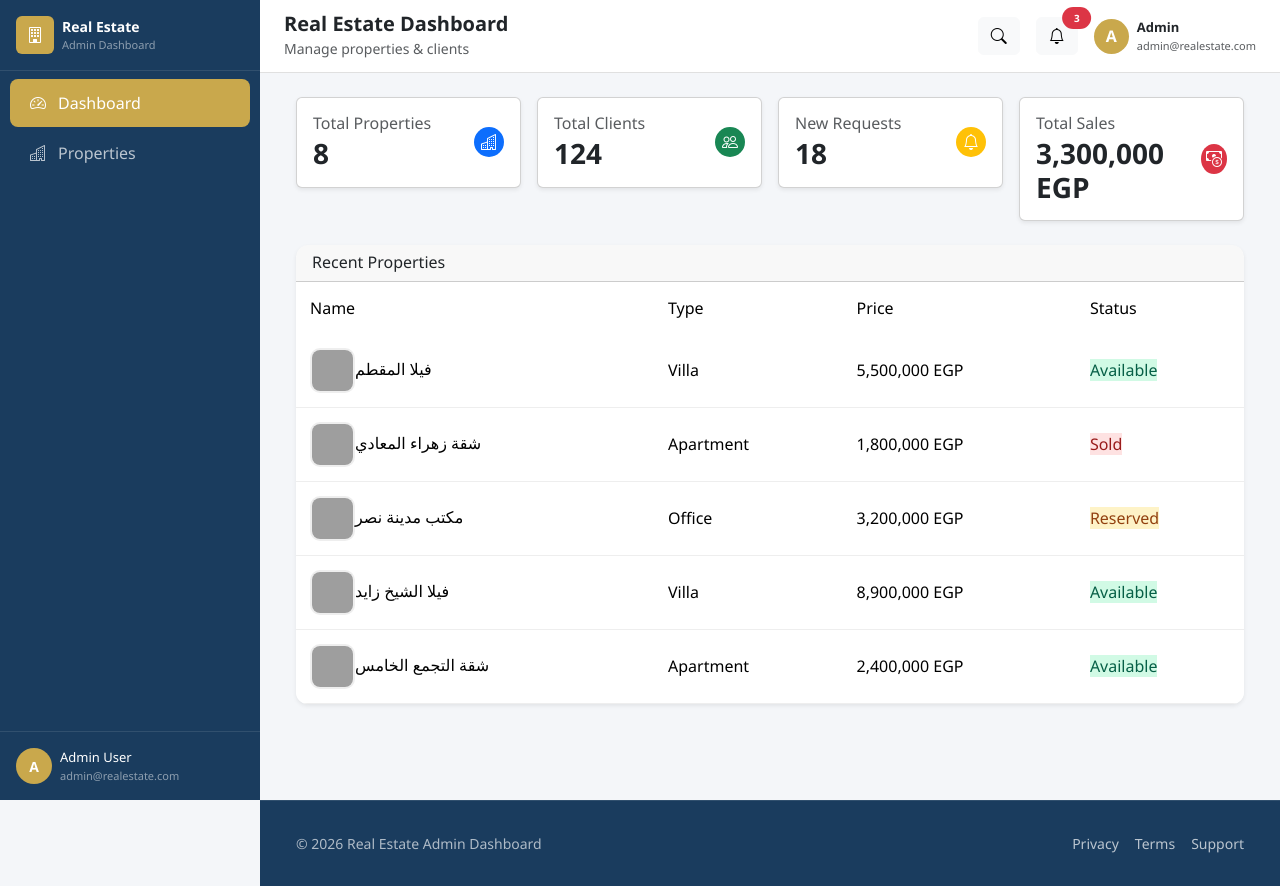
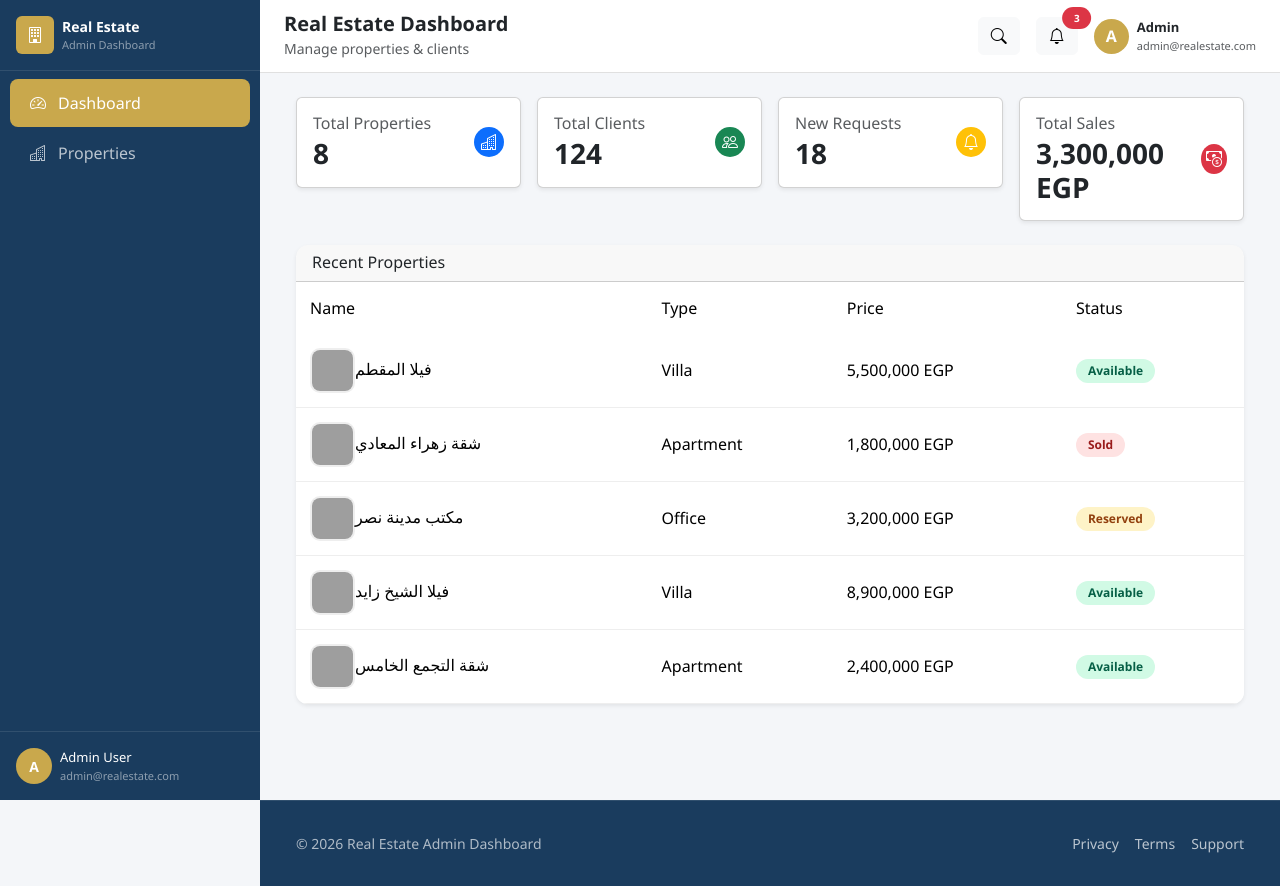
Before and after one commit to abdelrhman-shibl44/real-estate-admin-dashboard, a React (Vite) app: page / in a window 1280 px wide. Built offline with nearby package versions, Linux system fonts and the light colour scheme; grey boxes are pictures that could not be loaded.

Commit message:
Fix badge className formatting for property status in RecentProperties component

```diff
--- a/src/components/dashboard/RecentProperties.jsx
+++ b/src/components/dashboard/RecentProperties.jsx
@@ -46,13 +46,13 @@ export default function RecentProperties({ properties }) {
 
                 <td>
                   <span
-                    className={
+                    className={`badge ${
                       p.status === "Available"
                         ? "badge-available"
                         : p.status === "Sold"
                           ? "badge-sold"
                           : "badge-reserved"
-                    }
+                    }`}
                   >
                     {p.status}
                   </span>
```
